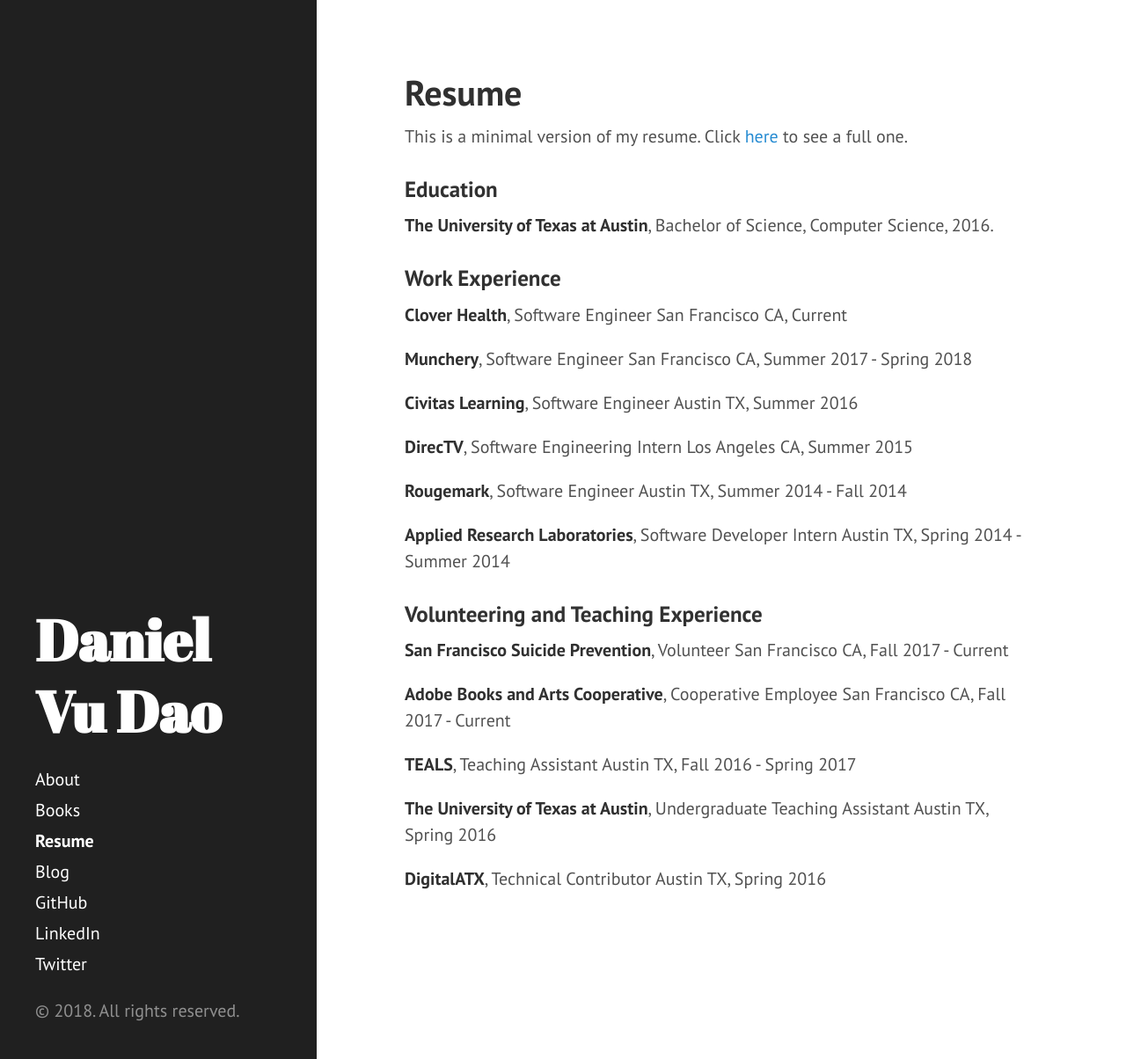
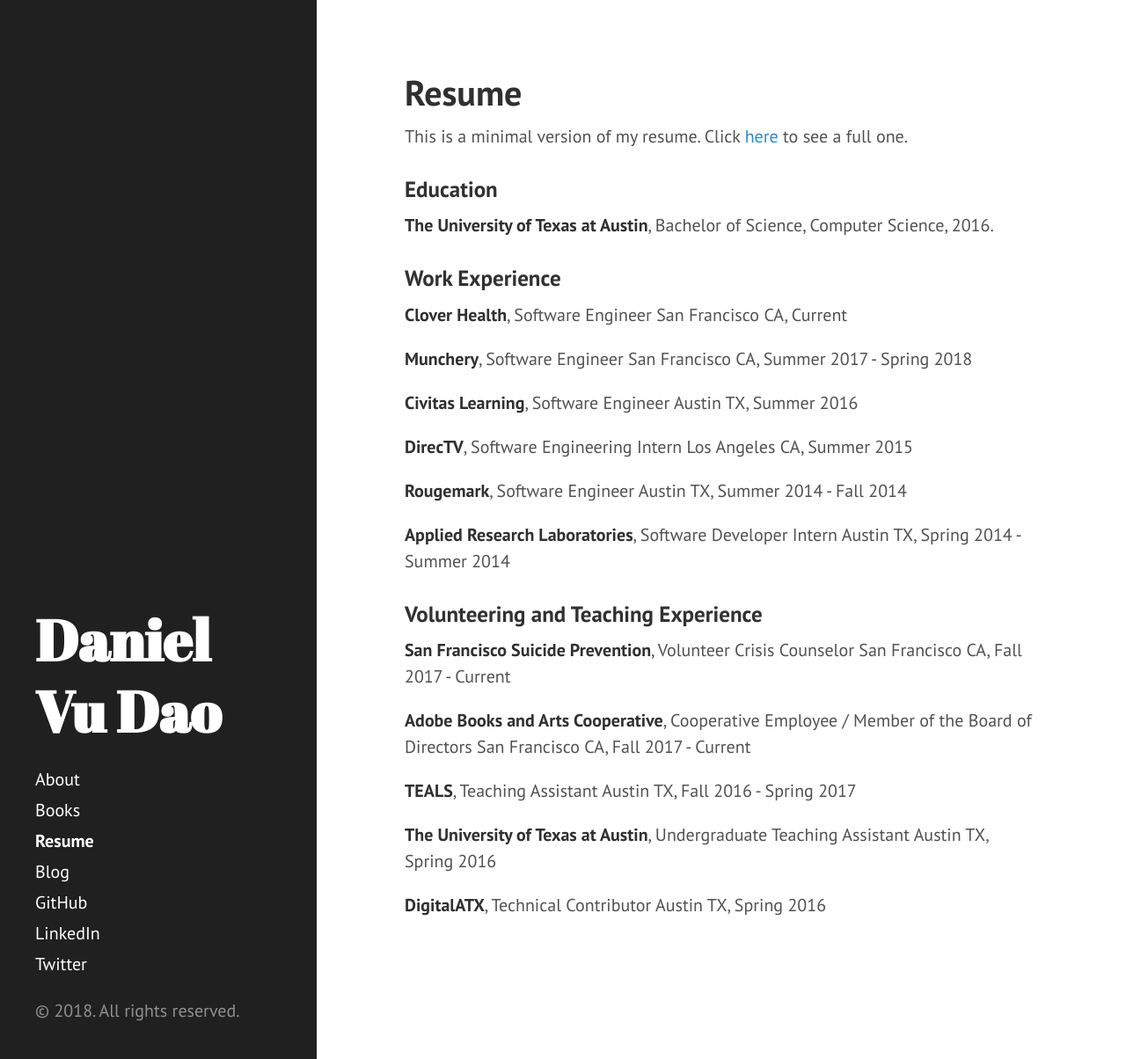
Before and after one commit to danielvdao/danielvdao.github.io, a Jekyll site: the page built from resume.md, in a window 1280 px wide and 1204 px high. Shown: the whole window at 88% size. Built offline with Jekyll 4.4.1, drawn with Linux system fonts in a browser that asks for light colours.

Commit message:
Update resume.md

```diff
--- a/resume.md
+++ b/resume.md
@@ -28,10 +28,10 @@
 Austin TX, Spring 2014 - Summer 2014
 
 ### Volunteering and Teaching Experience
-**San Francisco Suicide Prevention**, Volunteer
+**San Francisco Suicide Prevention**, Volunteer Crisis Counselor
 San Francisco CA, Fall 2017 - Current
 
-**Adobe Books and Arts Cooperative**, Cooperative Employee
+**Adobe Books and Arts Cooperative**, Cooperative Employee / Member of the Board of Directors
 San Francisco CA, Fall 2017 - Current
 
 **TEALS**, Teaching Assistant
```
